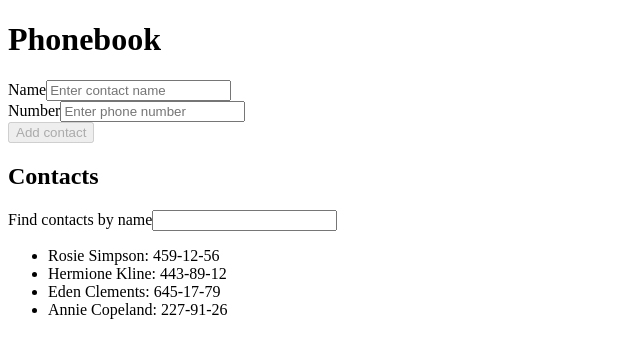
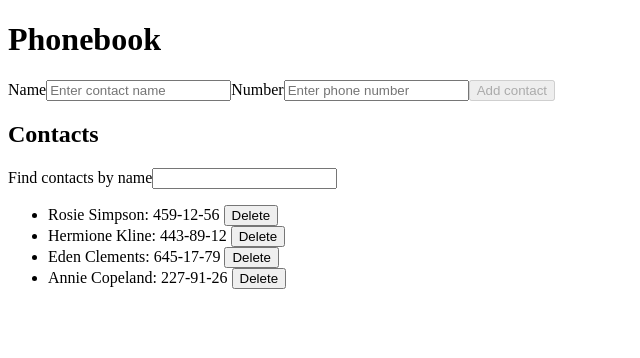
Before and after one commit to LiViS-code/goit-react-hw-02-phonebook, a React (Create React App) app in the folder my-phonebook/: page / in a window 1280 px wide. Shown: the top 358 px of the page, without its empty margins (0-640 px from the left). Built offline with nearby package versions, Linux system fonts and the light colour scheme.

Commit message:
added remove contacts

```diff
--- a/my-phonebook/src/App.js
+++ b/my-phonebook/src/App.js
@@ -11,7 +11,7 @@ class App extends Component {
       { id: "id-3", name: "Eden Clements", number: "645-17-79" },
       { id: "id-4", name: "Annie Copeland", number: "227-91-26" },
     ],
-    filter: [],
+    filter: "",
   };
 
   onChangeState = (newContacts) => {
@@ -24,21 +24,32 @@ class App extends Component {
     this.setState(() => ({ filter: word.toUpperCase() }));
   };
 
+  onDelete = (id) => {
+    const { contacts } = this.state;
+    for (let i = 0; i < contacts.length; i += 1) {
+      if (contacts[i].id === id) {
+        contacts.splice(i, 1);
+        break;
+      }
+    }
+    this.onChangeState(contacts);
+  };
+
   render() {
     const {
       state: { contacts, filter },
       onChangeState,
       onFilter,
+      onDelete,
     } = this;
 
-    console.log(filter);
     return (
       <>
         <h1>Phonebook</h1>
         <ContactForm contacts={contacts} onChangeState={onChangeState} />
         <h2>Contacts</h2>
         <Filter onFilter={onFilter} />
-        <ContactList contacts={contacts} filter={filter} />
+        <ContactList contacts={contacts} filter={filter} onDelete={onDelete} />
       </>
     );
   }
--- a/my-phonebook/src/components/ContactForm.jsx
+++ b/my-phonebook/src/components/ContactForm.jsx
@@ -63,7 +63,6 @@ class ContactForm extends Component {
               onChange={handleInput}
             />
           </label>
-          <br />
           <label>
             Number
             <input
@@ -77,7 +76,6 @@ class ContactForm extends Component {
               onChange={handleInput}
             />
           </label>
-          <br />
           <button type="submit" disabled={!name || !number}>
             Add contact
           </button>
--- a/my-phonebook/src/components/ContactList.jsx
+++ b/my-phonebook/src/components/ContactList.jsx
@@ -1,8 +1,9 @@
 import React, { Component } from "react";
 class ContactList extends Component {
   render() {
-    const { contacts, filter } = this.props;
+    const { contacts, filter, onDelete } = this.props;
     let filterContacts = contacts;
+
     if (filter) {
       filterContacts = contacts.filter(({ name }) =>
         name.toUpperCase().includes(filter)
@@ -13,7 +14,10 @@ class ContactList extends Component {
       <ul>
         {filterContacts.map(({ id, name, number }) => (
           <li key={id}>
-            {name}: {number}
+            {name}: {number}{" "}
+            <button type="button" onClick={() => onDelete(id)}>
+              Delete
+            </button>
           </li>
         ))}
       </ul>
```
